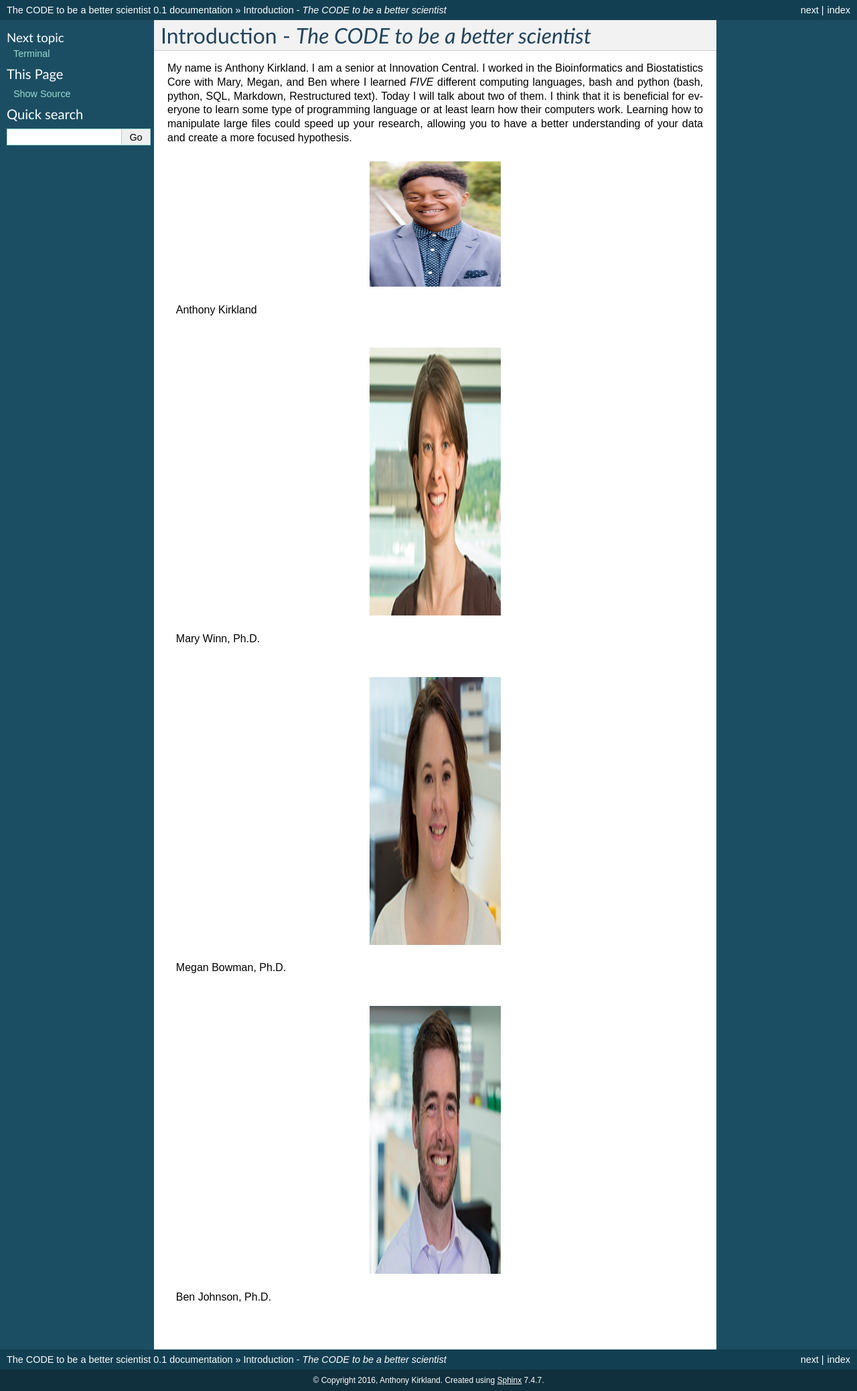
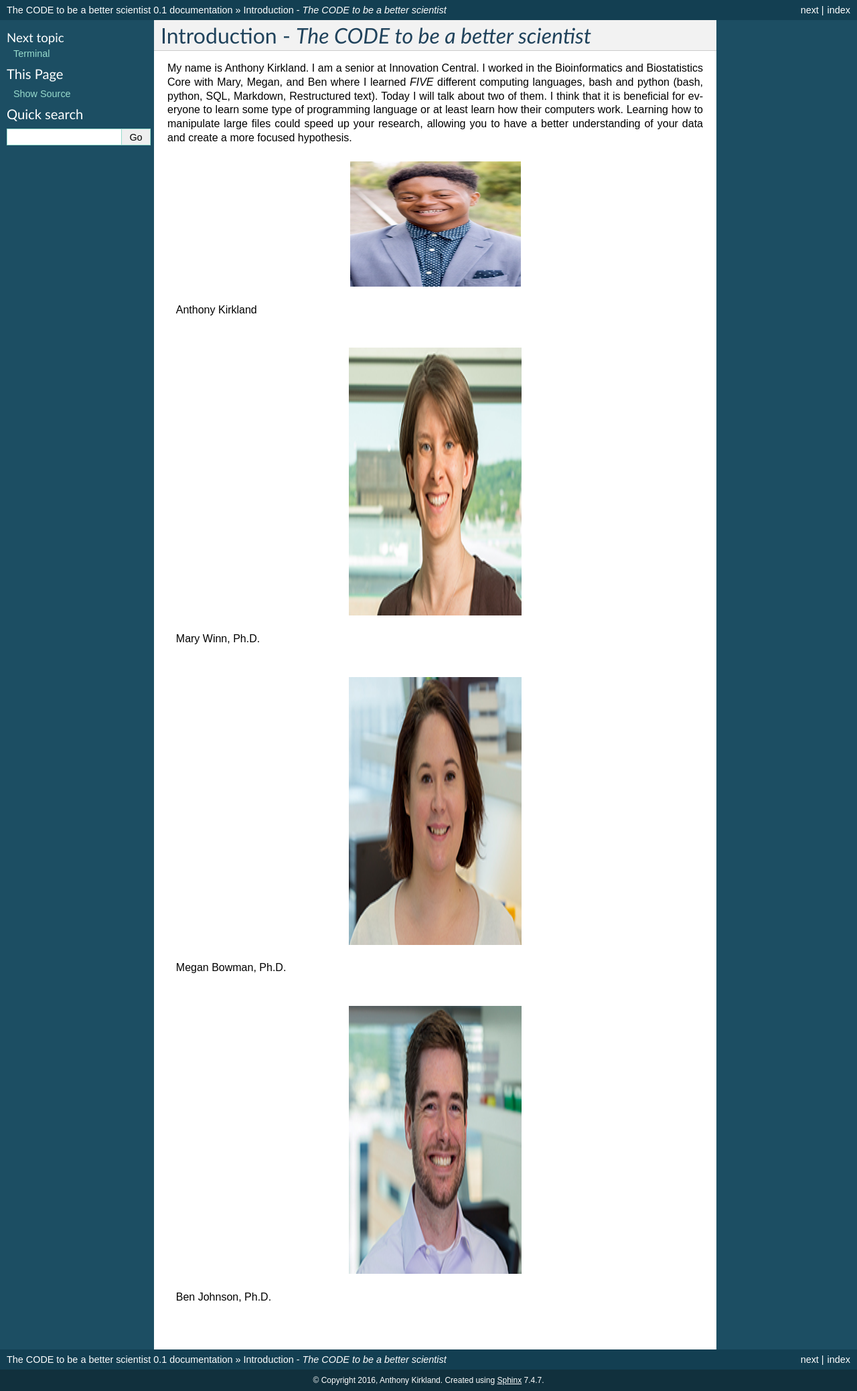
Before and after one commit to akirk616/Anthonys_Teaching_documentation, a Sphinx documentation site: the page built from source/index.rst, in a window 1280 px wide. Shown: the whole page at 67% size. Built offline with Sphinx 7.4.7, drawn with Linux system fonts in a browser that asks for light colours.

Commit message:
Update index.rst

```diff
--- a/source/index.rst
+++ b/source/index.rst
@@ -9,32 +9,30 @@ My name is Anthony Kirkland. I am a senior at Innovation Central. I worked in th
 
 
 .. figure:: AnthonyKirkland.jpg
-    :width: 25 %
+    :width: 255px
     :align: center
     :height: 187px
     :alt: Anthony Kirkland
     :figclass: align-center
 
     Anthony Kirkland
+
 .. figure:: Winn_Mary_255x187.jpg
-    :width: 25 %
-    :align: center
+    :width: 33 %
     :height: 400px
     :alt: Mary Winn, Ph.D.
     :figclass: align-center
 
     Mary Winn, Ph.D.
 .. figure:: Bowman_Megan_255x187.jpg
-    :width: 25 %
-    :align: center
+    :width: 33 %
     :height: 400px
     :alt: Megan Bowman, Ph.D.
     :figclass: align-center
 
     Megan Bowman, Ph.D.
 .. figure:: Johnson_Ben_255x187_RGB-002.jpg
-    :width: 25 %
-    :align: center
+    :width: 33 %
     :height: 400px
     :alt: Ben Johnson, Ph.D.
     :figclass: align-center
```
